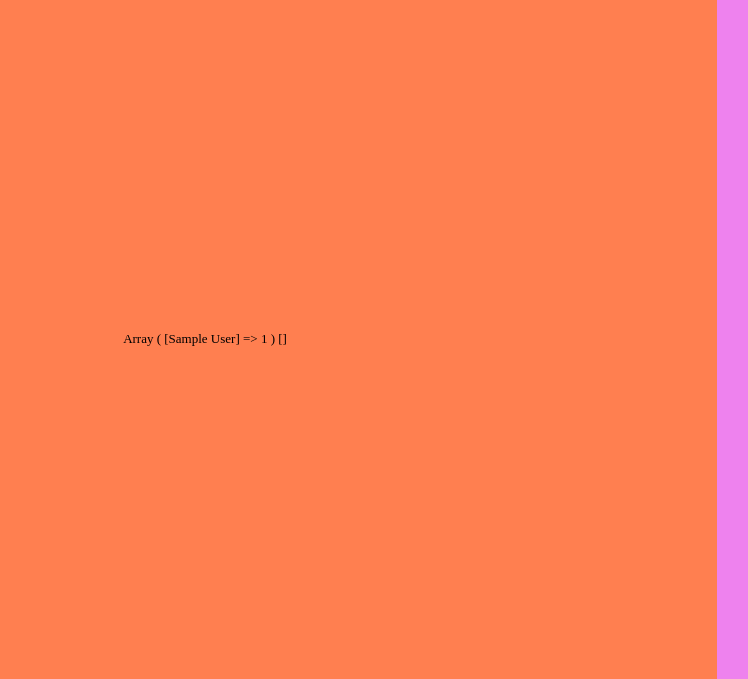
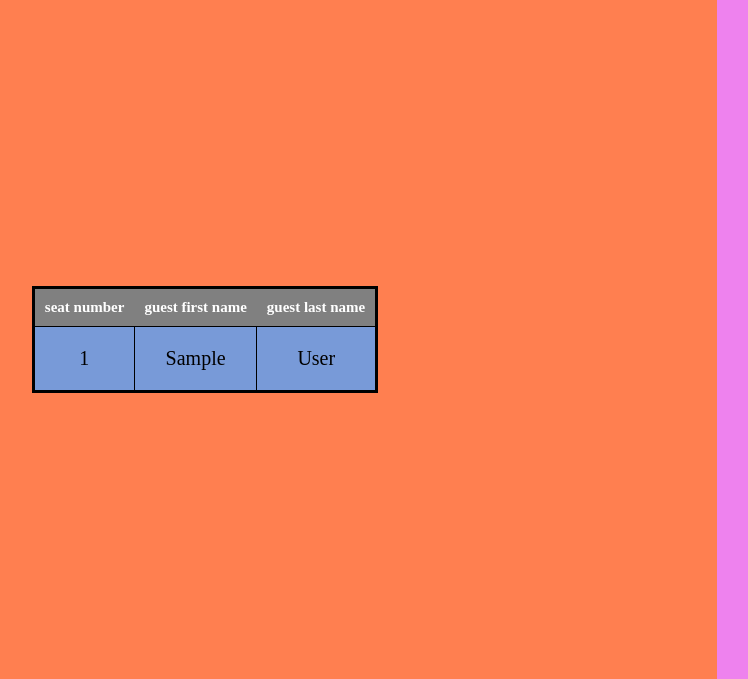
Before and after one commit to yair-hive/hive-php, a PHP site: page /guest_seat_num.php in a window 1280 px wide. Shown: the part 121-800 px from the top of the page, without its empty margins (307-1055 px from the left). Run offline with PHP 8.4, Linux system fonts and the light colour scheme; tables that the repository leaves empty hold one stand-in row (values such as "Sample post").

Commit message:
update mysql tables and finsh the guest seat num table

```diff
--- a/api.php
+++ b/api.php
@@ -216,24 +216,22 @@ if(!empty($_POST['action'])){
                 $seats_results = mysqli_fetch_all($result, MYSQLI_ASSOC);
 
             }
-            $list = array();
-            foreach($belong_results as $bel){
+            foreach($belong_results as $i => $bel){
                 foreach($guests_results as $guest){
                     if($guest['id'] == $bel['guest']){
-                        $list[$guest['first_name'].' '.$guest['last_name']] = $bel['seat'];
+                        $belong_results[$i]['guest_first_name'] = $guest['first_name'];
+                        $belong_results[$i]['guest_last_name'] = $guest['last_name'];
                     }
                 }
             }
-            print_r($list);
-            $list_b = array();
-            foreach($list as $guest_name => $it){
+            foreach($belong_results as $i => $bel){
                 foreach($seats_results as $seat){
-                    if($it == $seat){
-                        $list_b[$guest_name] = $seat['seat_number'];
+                    if($seat['id'] == $bel['seat']){
+                        $belong_results[$i]['seat_num'] = $seat['seat_number'];
                     }
                 }
             }
-            $list_json = json_encode($list_b);
+            $list_json = json_encode($belong_results);
             print_r($list_json);
             break;
     }
--- a/front_end/style.css
+++ b/front_end/style.css
@@ -81,6 +81,24 @@ input{
     padding: 20px;
     background-color: violet;
 }
+table {
+    border: 3px solid black;
+    text-align: center;
+    border-collapse: collapse;
+    table-layout: fixed;
+}
+th {
+    background-color: gray;
+    color: white;
+    padding: 10px;
+    font-size: 15px;
+}
+td {
+    border: 1px solid black;
+    padding: 20px;
+    background-color: rgb(120, 154, 216);
+    font-size: 20px;
+}
 .guest_group_ב{
     background-color: rgba(212, 83, 135, 0.686);
 }
--- a/guest_seat_num.php
+++ b/guest_seat_num.php
@@ -13,7 +13,34 @@
                 url: "api.php",
                 data: "action=get_guest_seat_num",
                 success: function(msg){
-                    $('#mainBord').html(msg);
+                    belongs_list = JSON.parse(msg)
+                    console.log(belongs_list)
+                    var list_table = document.createElement('table')
+                    var tr = document.createElement('tr')
+                    var th_seat_num = document.createElement('th')
+                    var th_guest_first_name = document.createElement('th')
+                    var th_guest_last_name = document.createElement('th')
+                    $(th_seat_num).text('seat number')
+                    $(th_guest_first_name).text('guest first name')
+                    $(th_guest_last_name).text('guest last name')
+                    $(tr).append(th_seat_num)
+                    $(tr).append(th_guest_first_name)
+                    $(tr).append(th_guest_last_name)
+                    $(list_table).append(tr)
+                    for(let bel of belongs_list){
+                        var tr = document.createElement('tr')
+                        var td_seat_num = document.createElement('td')
+                        var td_guest_first_name = document.createElement('td')
+                        var td_guest_last_name = document.createElement('td')
+                        $(td_seat_num).text(bel.seat_num)
+                        $(td_guest_first_name).text(bel.guest_first_name)
+                        $(td_guest_last_name).text(bel.guest_last_name)
+                        $(tr).append(td_seat_num)
+                        $(tr).append(td_guest_first_name)
+                        $(tr).append(td_guest_last_name)
+                        $(list_table).append(tr)
+                    }
+                    $('#mainBord').append(list_table)
                 }
             });
         });
--- a/mysql/seats.sql
+++ b/mysql/seats.sql
@@ -3,7 +3,7 @@
 -- https://www.phpmyadmin.net/
 --
 -- Host: 127.0.0.1
--- Generation Time: יולי 24, 2022 בזמן 10:06 AM
+-- Generation Time: ספטמבר 19, 2022 בזמן 04:06 PM
 -- גרסת שרת: 10.4.24-MariaDB
 -- PHP Version: 8.1.6
 
@@ -31,7 +31,8 @@ CREATE TABLE `seats` (
   `id` int(11) NOT NULL,
   `belong` int(11) NOT NULL,
   `row_num` int(11) NOT NULL,
-  `col_num` int(11) NOT NULL
+  `col_num` int(11) NOT NULL,
+  `seat_number` int(11) DEFAULT NULL
 ) ENGINE=InnoDB DEFAULT CHARSET=utf8mb4;
 
 --
```
Also changed, not shown: mysql/belong.sql (+21 -1 lines).
